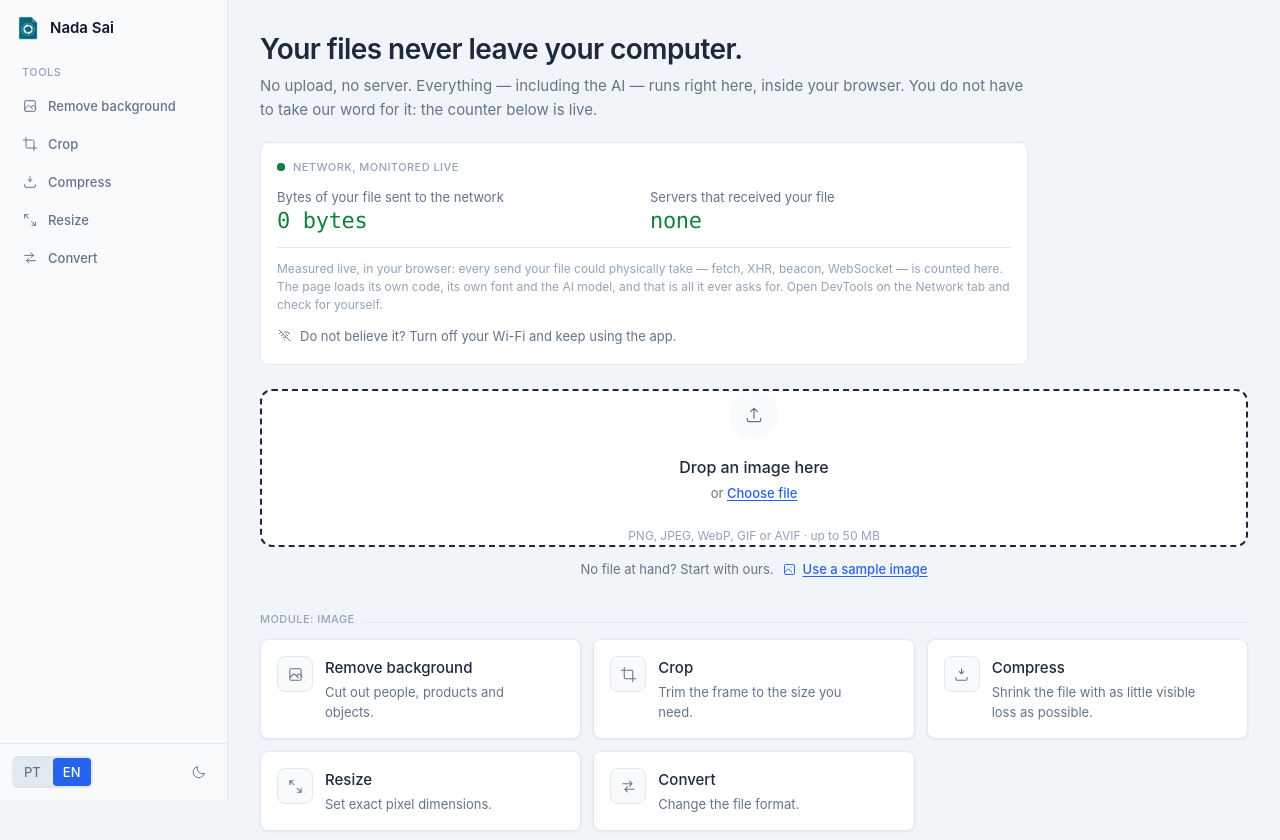
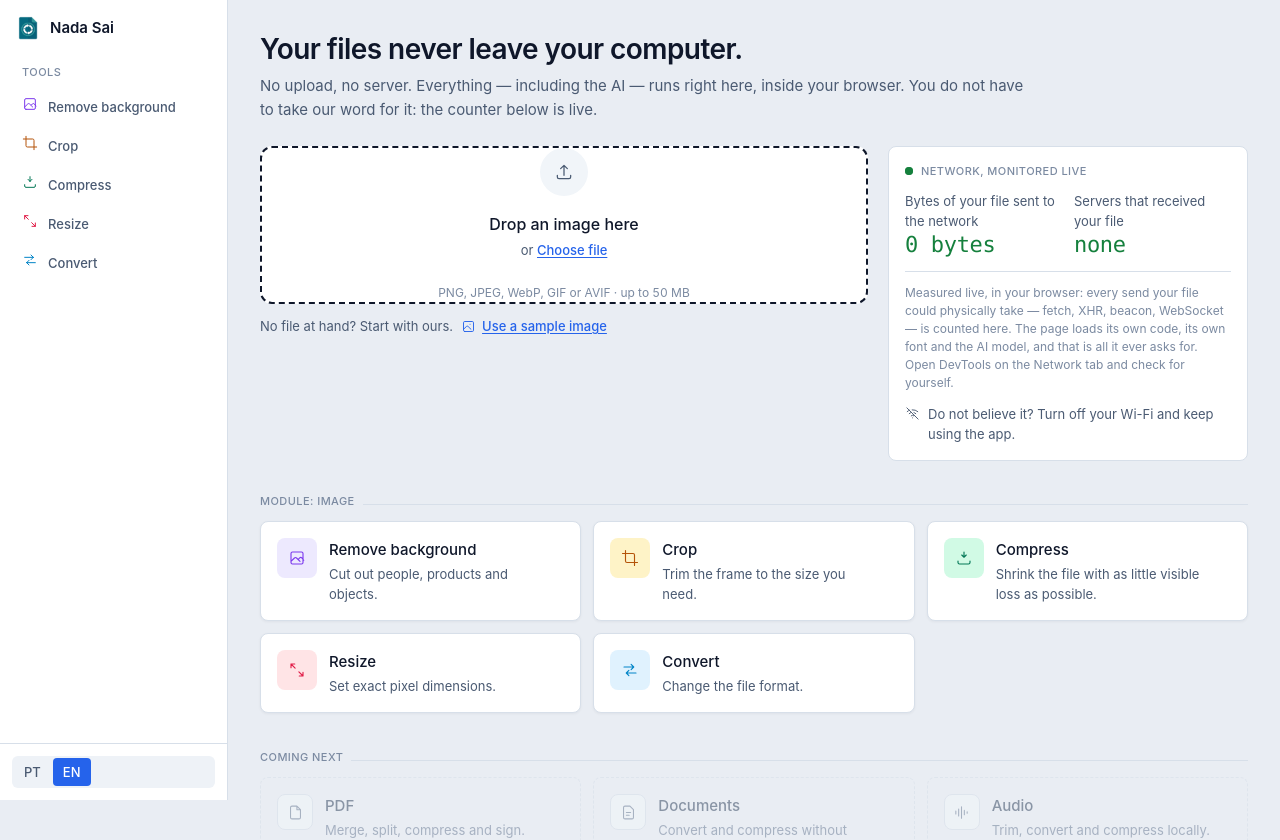
Before and after one commit to Luckas-Ferreira/nadasai, an Angular app: page / in a window 1280 px wide. Shown: the top 840 px of the page. Built offline with nearby package versions, Linux system fonts and the light colour scheme.

Commit message:
feat: implement tool definitions, hero component with file preview, and tool page shell

```diff
--- a/src/app/app.component.html
+++ b/src/app/app.component.html
@@ -14,7 +14,7 @@
       <app-tool-nav />
     </div>
 
-    <div class="mt-auto flex items-center justify-between gap-2 border-t border-rail-line p-3">
+    <div class="mt-auto border-t border-rail-line p-3">
       <app-segmented
         [options]="languages"
         [value]="i18n.currentLang()"
@@ -22,53 +22,32 @@
         [ariaLabel]="i18n.t()['app.lang_switch']"
         onRail
       />
-
-      <button
-        type="button"
-        (click)="themes.toggle()"
-        [attr.aria-label]="i18n.t()['app.theme_switch']"
-        class="flex h-8 w-8 items-center justify-center rounded-full text-rail-muted
-               transition-colors hover:bg-rail-hover hover:text-rail-text"
-      >
-        <app-icon [name]="themes.theme() === 'dark' ? 'sun' : 'moon'" [size]="16" />
-      </button>
     </div>
   </aside>
 
   <div class="flex min-w-0 flex-1 flex-col">
-    <!-- Mobile bar: the rail collapses, so the tools move into a scrollable strip. -->
-    <header class="sticky top-0 z-30 border-b border-line bg-surface md:hidden">
-      <div class="flex h-14 items-center gap-3 px-4">
+    <!-- Mobile top bar: one clean row. The tools no longer live here as a
+         cut-off scroll strip — they moved to the fixed bottom tab bar below,
+         so nothing gets clipped and the current tool is always visible. -->
+    <header class="sticky top-0 z-30 flex h-14 items-center gap-3 border-b border-line bg-surface px-4 md:hidden">
       <a routerLink="/" class="flex items-center gap-2">
         <img src="logo.webp" alt="" class="h-5 w-5 object-contain" />
         <span class="text-md font-semibold">Nada Sai</span>
       </a>
 
-        <button
-          type="button"
-          (click)="themes.toggle()"
-          [attr.aria-label]="i18n.t()['app.theme_switch']"
-          class="ml-auto flex h-8 w-8 items-center justify-center rounded-md text-muted hover:bg-raised"
-        >
-          <app-icon [name]="themes.theme() === 'dark' ? 'sun' : 'moon'" [size]="16" />
-        </button>
-
       <app-segmented
+        class="ml-auto"
         [options]="languages"
         [value]="i18n.currentLang()"
         (valueChange)="i18n.setLanguage($event)"
         [ariaLabel]="i18n.t()['app.lang_switch']"
       />
-      </div>
-
-      <div class="overflow-x-auto bg-rail px-3 py-2">
-        <app-tool-nav horizontal />
-      </div>
     </header>
 
     <app-current-file-bar />
 
-    <main class="flex-1 px-5 py-6 md:px-8 md:py-8">
+    <!-- Extra bottom padding on mobile so the last controls clear the tab bar. -->
+    <main class="flex-1 px-5 py-6 pb-24 md:px-8 md:py-8 md:pb-8">
       <router-outlet />
     </main>
 
@@ -84,4 +63,32 @@
       </div>
     </footer>
   </div>
+
+  <!-- Mobile tab bar. Fixed to the bottom, shows every tool at once (icon +
+       one-word label), so the 5th tool is never hidden behind a scroll. -->
+  <nav
+    class="fixed inset-x-0 bottom-0 z-40 grid grid-cols-5 border-t border-line bg-surface
+           pb-[env(safe-area-inset-bottom)] md:hidden"
+    [attr.aria-label]="i18n.t()['nav.tools']"
+  >
+    @for (tool of tools; track tool.id) {
+      <a
+        [routerLink]="'/' + tool.path"
+        routerLinkActive
+        #rla="routerLinkActive"
+        [attr.aria-current]="rla.isActive ? 'page' : null"
+        class="flex flex-col items-center gap-1 px-1 py-2 text-2xs font-medium transition-colors"
+        [class.text-accent]="rla.isActive"
+        [class.text-muted]="!rla.isActive"
+      >
+        <span
+          [style.--tone-fg]="'var(--tone-' + tool.tone + '-fg)'"
+          class="text-[color:var(--tone-fg)]"
+        >
+          <app-icon [name]="tool.icon" [size]="20" />
+        </span>
+        <span class="max-w-full truncate">{{ i18n.t()[tool.shortKey] }}</span>
+      </a>
+    }
+  </nav>
 </div>
--- a/src/app/app.component.ts
+++ b/src/app/app.component.ts
@@ -1,7 +1,7 @@
 import { ChangeDetectionStrategy, Component, inject } from '@angular/core';
-import { RouterLink, RouterOutlet } from '@angular/router';
-import { ThemeService } from './core/services/theme.service';
+import { RouterLink, RouterLinkActive, RouterOutlet } from '@angular/router';
 import { TranslationService, type Language } from './core/services/translation.service';
+import { TOOLS } from './core/tools/tools';
 import { CurrentFileBarComponent } from './shared/ui/current-file-bar.component';
 import { IconComponent } from './shared/ui/icon/icon.component';
 import { SegmentedComponent } from './shared/ui/segmented.component';
@@ -14,6 +14,7 @@ import { ToolNavComponent } from './shared/ui/tool-nav.component';
   imports: [
     RouterOutlet,
     RouterLink,
+    RouterLinkActive,
     ToolNavComponent,
     CurrentFileBarComponent,
     SegmentedComponent,
@@ -23,7 +24,7 @@ import { ToolNavComponent } from './shared/ui/tool-nav.component';
 })
 export class AppComponent {
   protected readonly i18n = inject(TranslationService);
-  protected readonly themes = inject(ThemeService);
+  protected readonly tools = TOOLS;
 
   protected readonly languages = [
     { value: 'pt' as Language, label: 'PT' },
--- a/src/app/core/services/theme.service.ts
+++ /dev/null
@@ -1,30 +0,0 @@
-import { Injectable, effect, signal } from '@angular/core';
-
-export type Theme = 'dark' | 'light';
-
-const STORAGE_KEY = 'imgwork.theme';
-
-function initialTheme(): Theme {
-  const stored = localStorage.getItem(STORAGE_KEY);
-  if (stored === 'dark' || stored === 'light') return stored;
-
-  // Dark-first: this is an image editor, and the stage is dark regardless.
-  return window.matchMedia?.('(prefers-color-scheme: light)').matches ? 'light' : 'dark';
-}
-
-@Injectable({ providedIn: 'root' })
-export class ThemeService {
-  readonly theme = signal<Theme>(initialTheme());
-
-  constructor() {
-    effect(() => {
-      const theme = this.theme();
-      document.documentElement.dataset['theme'] = theme;
-      localStorage.setItem(STORAGE_KEY, theme);
-    });
-  }
-
-  toggle(): void {
-    this.theme.update((t) => (t === 'dark' ? 'light' : 'dark'));
-  }
-}
--- a/src/app/features/hero/hero.component.html
+++ b/src/app/features/hero/hero.component.html
@@ -1,16 +1,9 @@
 <section class="mx-auto w-full max-w-[1240px]">
   <!-- The claim is the product. It used to live in the footer, in the smallest type on the page. -->
-  <header class="mb-5 max-w-3xl">
+  <header class="mb-6 max-w-3xl">
     <h1 class="text-3xl">{{ i18n.t()['hero.title'] }}</h1>
     <p class="mt-2 text-md text-muted">{{ i18n.t()['hero.subtitle'] }}</p>
   </header>
-
-  <!-- Not three checkmarks saying "nothing is uploaded" — that is a promise, and the
-       whole thesis is that a promise requires trust an architecture does not. This is
-       an instrument, and it reads zero. -->
-  <div class="mb-6 max-w-3xl">
-    <app-network-proof />
-  </div>
 
   @if (errorKey(); as key) {
     <div class="mb-5">
@@ -18,13 +11,20 @@
     </div>
   }
 
+  <!-- Action and proof, side by side. The primary column is the dropzone — or, once
+       a file is loaded, a full-size preview so the upload is unmistakably confirmed
+       (the old layout only showed a 32px thumbnail in the top bar). The live network
+       instrument sits in the aside instead of stranding a blank half-page to the
+       right. Stacks on small screens, action first. -->
+  <div class="grid items-start gap-5 lg:grid-cols-[minmax(0,1fr)_360px]">
+    <div class="min-w-0">
       @if (!state.currentFile()) {
         <app-dropzone (fileSelected)="onFile($event)" />
 
         <!-- Time-to-first-result was one drag-and-drop away, and someone evaluating the
              product has no file at hand and will not go hunting for one. Requires
              public/exemplo.jpg — a same-origin asset, so loading it sends nothing. -->
-    <p class="mt-3 flex flex-wrap items-center justify-center gap-x-2 gap-y-1 text-sm text-muted">
+        <p class="mt-3 flex flex-wrap items-center gap-x-2 gap-y-1 text-sm text-muted">
           {{ i18n.t()['hero.sample_hint'] }}
           <button
             type="button"
@@ -37,7 +37,35 @@
             {{ loadingSample() ? i18n.t()['common.processing'] : i18n.t()['hero.sample'] }}
           </button>
         </p>
+      } @else {
+        <div class="flex flex-col gap-3">
+          <app-preview-surface
+            [src]="previewUrl()"
+            [minHeight]="340"
+            [alt]="i18n.t()['common.original']"
+          />
+
+          <p class="flex flex-wrap items-center gap-x-2 gap-y-0.5 text-sm">
+            <span class="inline-flex items-center gap-1.5 font-medium text-text">
+              <span class="flex h-5 w-5 items-center justify-center rounded-full bg-success-soft text-success">
+                <app-icon name="check" [size]="13" />
+              </span>
+              {{ i18n.t()['hero.loaded'] }}
+            </span>
+            <span class="text-muted">{{ i18n.t()['hero.loaded_hint'] }}</span>
+          </p>
+        </div>
       }
+    </div>
+
+    <!-- Not three checkmarks saying "nothing is uploaded" — that is a promise, and the
+         whole thesis is that a promise requires trust an architecture does not. This is
+         an instrument, and it reads zero. It stays visible after a file loads, which is
+         exactly when "0 bytes sent" is worth the most. -->
+    <aside class="min-w-0">
+      <app-network-proof />
+    </aside>
+  </div>
 
   <div class="mt-8 mb-3 flex items-baseline gap-2">
     <h2 class="text-2xs font-medium uppercase text-faint">
@@ -51,15 +79,17 @@
       <li>
         <a
           [routerLink]="'/' + tool.path"
-          class="group flex h-full items-start gap-3 rounded-lg border border-line bg-surface p-4
-                 shadow-panel transition-colors hover:border-accent hover:bg-raised"
+          [style.--tone-fg]="'var(--tone-' + tool.tone + '-fg)'"
+          [style.--tone-bg]="'var(--tone-' + tool.tone + '-bg)'"
+          class="group flex h-full items-start gap-3 rounded-lg border border-line
+                 bg-surface p-4 shadow-panel transition-colors hover:border-[color:var(--tone-fg)]
+                 hover:bg-raised"
         >
           <span
-            class="flex h-9 w-9 shrink-0 items-center justify-center rounded-lg border border-line
-                   bg-raised text-muted transition-colors group-hover:border-accent
-                   group-hover:bg-accent-fill group-hover:text-on-accent"
+            class="flex h-10 w-10 shrink-0 items-center justify-center rounded-lg bg-[var(--tone-bg)]
+                   text-[color:var(--tone-fg)] transition-transform group-hover:scale-105"
           >
-            <app-icon [name]="tool.icon" [size]="17" />
+            <app-icon [name]="tool.icon" [size]="18" />
           </span>
 
           <span class="min-w-0">
--- a/src/app/features/hero/hero.component.ts
+++ b/src/app/features/hero/hero.component.ts
@@ -1,6 +1,7 @@
-import { ChangeDetectionStrategy, Component, inject, signal } from '@angular/core';
+import { ChangeDetectionStrategy, Component, effect, inject, signal, untracked } from '@angular/core';
 import { RouterLink } from '@angular/router';
 import { toMessageKey } from '../../core/errors';
+import { ObjectUrlScope } from '../../core/image/object-url';
 import { ImageStateService } from '../../core/services/image-state.service';
 import { TranslationService, type TranslationKey } from '../../core/services/translation.service';
 import { TOOLS } from '../../core/tools/tools';
@@ -9,6 +10,7 @@ import { DropzoneComponent } from '../../shared/ui/dropzone.component';
 import { IconComponent } from '../../shared/ui/icon/icon.component';
 import type { IconName } from '../../shared/ui/icon/icons';
 import { NetworkProofComponent } from '../../shared/ui/network-proof.component';
+import { PreviewSurfaceComponent } from '../../shared/ui/preview-surface.component';
 
 /**
  * The modules the same zero-upload engine is being extended to. Rendered inert:
@@ -52,10 +54,20 @@ const SAMPLE = { url: 'exemplo.jpg', name: 'exemplo.jpg', type: 'image/jpeg' } a
   selector: 'app-hero',
   standalone: true,
   changeDetection: ChangeDetectionStrategy.OnPush,
-  imports: [RouterLink, DropzoneComponent, IconComponent, AlertComponent, NetworkProofComponent],
+  providers: [ObjectUrlScope],
+  imports: [
+    RouterLink,
+    DropzoneComponent,
+    IconComponent,
+    AlertComponent,
+    NetworkProofComponent,
+    PreviewSurfaceComponent,
+  ],
   templateUrl: './hero.component.html',
 })
 export class HeroComponent {
+  private readonly urls = inject(ObjectUrlScope);
+
   protected readonly state = inject(ImageStateService);
   protected readonly i18n = inject(TranslationService);
   protected readonly tools = TOOLS;
@@ -63,6 +75,30 @@ export class HeroComponent {
 
   protected readonly errorKey = signal<TranslationKey | null>(null);
   protected readonly loadingSample = signal(false);
+
+  /**
+   * A real preview of the loaded file, shown right where the dropzone was, so a
+   * fresh upload is unmistakably confirmed — the old page only surfaced a 32px
+   * thumbnail in the top bar, which read as "did anything happen?".
+   */
+  protected readonly previewUrl = signal<string | null>(null);
+
+  constructor() {
+    effect(() => {
+      const file = this.state.currentFile();
+      // Read untracked: tracking the signal we write would loop, minting a new
+      // object URL every pass (same trap as CurrentFileBarComponent).
+      const previous = untracked(this.previewUrl);
+
+      if (!file) {
+        this.urls.revoke(previous);
+        this.previewUrl.set(null);
+        return;
+      }
+
+      this.previewUrl.set(this.urls.replace(previous, file));
+    });
+  }
 
   /** The home page had no uploader at all: you had to pick a tool before you could load anything. */
   protected onFile(file: File): void {
--- a/src/app/shared/ui/tool-nav.component.ts
+++ b/src/app/shared/ui/tool-nav.component.ts
@@ -41,7 +41,14 @@ const IDLE = `${LINK} text-rail-muted hover:bg-rail-hover hover:text-rail-text`;
             <span class="absolute left-0 top-1/2 h-4 w-0.5 -translate-y-1/2 rounded-full bg-accent"></span>
           }
 
-          <app-icon [name]="tool.icon" [size]="16" />
+          <!-- The icon keeps the tool's tone in both states, so the rail carries the
+               same colour coding as the home grid; the label stays a rail token. -->
+          <span
+            [style.--tone-fg]="'var(--tone-' + tool.tone + '-fg)'"
+            class="shrink-0 text-[color:var(--tone-fg)]"
+          >
+            <app-icon [name]="tool.icon" [size]="16" />
+          </span>
           {{ i18n.t()[tool.navKey] }}
         </a>
       }
--- a/src/app/shared/ui/tool-page.component.ts
+++ b/src/app/shared/ui/tool-page.component.ts
@@ -1,5 +1,6 @@
 import { ChangeDetectionStrategy, Component, computed, inject } from '@angular/core';
 import { input } from '@angular/core';
+import { ImageStateService } from '../../core/services/image-state.service';
 import { TranslationService } from '../../core/services/translation.service';
 import { ToolId, toolById } from '../../core/tools/tools';
 import { IconComponent } from './icon/icon.component';
@@ -10,6 +11,14 @@ import { IconComponent } from './icon/icon.component';
  * Left-aligned 22px heading. Every tool used to open with its own centred
  * `text-6xl font-black` hero, which pushed the actual work below the fold and
  * was the loudest generated-looking tell in the old design.
+ *
+ * The body has TWO layouts, keyed off whether a file is loaded:
+ *
+ * - Empty (no file): a single, narrower column centred in the page. The panel
+ *   is empty until there is a file to act on, so the old fixed two-column grid
+ *   reserved a 324px track that was always blank — the dropzone sat shoved to
+ *   the left with dead space beside and below it, which read as broken.
+ * - Loaded: the stage/panel split, where the controls finally have content.
  */
 @Component({
   selector: 'app-tool-page',
@@ -19,8 +28,12 @@ import { IconComponent } from './icon/icon.component';
   template: `
     <section class="mx-auto w-full max-w-[1240px]">
       <header class="mb-5 flex items-start gap-3">
-        <span class="mt-0.5 flex h-9 w-9 shrink-0 items-center justify-center rounded-lg border border-line bg-surface text-accent">
-          <app-icon [name]="tool().icon" [size]="18" />
+        <span
+          [style.--tone-fg]="'var(--tone-' + tool().tone + '-fg)'"
+          [style.--tone-bg]="'var(--tone-' + tool().tone + '-bg)'"
+          class="mt-0.5 flex h-10 w-10 shrink-0 items-center justify-center rounded-lg bg-[var(--tone-bg)] text-[color:var(--tone-fg)]"
+        >
+          <app-icon [name]="tool().icon" [size]="19" />
         </span>
 
         <div>
@@ -31,7 +44,11 @@ import { IconComponent } from './icon/icon.component';
 
       <ng-content select="[banner]" />
 
-      <div class="grid gap-5 lg:grid-cols-[minmax(0,1fr)_324px]">
+      <!-- One container, two shapes. The ng-content slots are declared ONCE (each
+           slot projects exactly once), and only the wrapper's classes change: a
+           centred single column while empty, the stage/panel grid once loaded.
+           The aside simply renders nothing until the tool fills its panel. -->
+      <div [class]="loaded() ? loadedLayout : emptyLayout">
         <div class="min-w-0">
           <ng-content select="[stage]" />
         </div>
@@ -45,8 +62,15 @@ import { IconComponent } from './icon/icon.component';
 })
 export class ToolPageComponent {
   protected readonly i18n = inject(TranslationService);
+  private readonly state = inject(ImageStateService);
 
   readonly toolId = input.required<ToolId>();
 
   protected readonly tool = computed(() => toolById(this.toolId()));
+
+  /** Drives the layout: the panel only has content once a file is in the chain. */
+  protected readonly loaded = computed(() => !!this.state.currentFile());
+
+  protected readonly loadedLayout = 'grid gap-5 lg:grid-cols-[minmax(0,1fr)_324px]';
+  protected readonly emptyLayout = 'mx-auto w-full max-w-[680px]';
 }
--- a/src/styles.css
+++ b/src/styles.css
@@ -133,69 +133,35 @@
 }
 
 /* -------------------------------------------------------------------------- */
-/* Dark is the default: this is an image editor.                              */
+/* One theme, committed. The app used to ship a dark default + a sun/moon       */
+/* toggle; it now resolves to a single crisp LIGHT look (iLoveIMG-clean). The   */
+/* only surface that stays dark is the image stage (--color-stage above) — a    */
+/* light surround skews how you judge an image, so that rule outlives the theme.*/
+/*                                                                              */
+/* Not washed out: the page sits a shade below pure white so the white cards    */
+/* separate on their own, the 1px lines are strong enough to read, and body     */
+/* text is near-black. Depth is page-vs-card + a clear line, never a heavy      */
+/* shadow.                                                                       */
 /* -------------------------------------------------------------------------- */
-:root,
-:root[data-theme="dark"] {
-  --base: #0f172a;          /* slate-900 */
-  --surface: #1e293b;       /* slate-800 — panels sit ABOVE the page, not below it */
-  --raised: #334155;        /* slate-700 — inputs, hover, inset controls */
-  --rail: #020617;          /* slate-950 — the one surface that recedes */
+:root {
+  --base: #e9edf3;          /* cool off-white — a touch below the cards so they lift */
+  --surface: #ffffff;       /* cards, panels, the rail */
+  --raised: #f1f5f9;        /* inputs, hover, inset controls */
+  --rail: #ffffff;
 
-  --line: #334155;
-  --line-strong: #475569;
+  --line: #d7dfe9;          /* readable, unlike the old near-invisible slate-200 */
+  --line-strong: #bcc7d6;   /* dropzone dashes, dividers that must carry weight */
 
-  --text: #e2e8f0;          /* slate-200 */
-  --muted: #94a3b8;         /* slate-400 */
-  --faint: #64748b;         /* slate-500 */
-
-  --rail-text: #f1f5f9;
-  --rail-muted: #94a3b8;
-  --rail-faint: #64748b;
-  --rail-hover: #1e293b;
-  --rail-active: #1e293b;
-  --rail-line: #1e293b;
-
-  --accent: #60a5fa;        /* blue-400 — readable on slate, unlike blue-600 */
-  --accent-hover: #93c5fd;
-  --accent-soft: #1e3a8a;
-  --accent-line: #60a5fa40;
-  --accent-fill: #2563eb;   /* blue-600 */
-  --accent-fill-hover: #3b82f6;
-  --on-accent: #ffffff;
-
-  --danger: #f87171;
-  --danger-soft: #45161690;
-  --danger-line: #f8717140;
-  --success: #4ade80;
-  --success-soft: #14532d90;
-  --success-line: #4ade8040;
-
-  --shadow-tint: rgb(2 6 23 / 0.4);
-  --shadow-tint-strong: rgb(2 6 23 / 0.6);
-
-  color-scheme: dark;
-}
-
-:root[data-theme="light"] {
-  --base: #f1f5f9;          /* slate-100 */
-  --surface: #ffffff;
-  --raised: #f8fafc;        /* slate-50 */
-  --rail: #f8fafc;          /* light too: a dark rail beside a light page was the loudest defect */
-
-  --line: #e2e8f0;          /* slate-200 */
-  --line-strong: #cbd5e1;   /* slate-300 */
-
-  --text: #1e293b;          /* slate-800 */
-  --muted: #64748b;         /* slate-500 */
-  --faint: #94a3b8;         /* slate-400 */
+  --text: #0f172a;          /* slate-900 — strong, crisp body + headings */
+  --muted: #4a5a72;         /* secondary copy, still high-contrast */
+  --faint: #7b8aa1;         /* labels, hints */
 
   --rail-text: #0f172a;
-  --rail-muted: #64748b;
-  --rail-faint: #94a3b8;
-  --rail-hover: #e2e8f0;
-  --rail-active: #dbeafe;   /* blue-100: the active tool is tinted, not just filled */
-  --rail-line: #e2e8f0;
+  --rail-muted: #4a5a72;
+  --rail-faint: #7b8aa1;
+  --rail-hover: #eef2f7;
+  --rail-active: #dfeaff;   /* blue-100: the active tool is tinted, not just filled */
+  --rail-line: #d7dfe9;
 
   --accent: #2563eb;        /* blue-600 */
   --accent-hover: #1d4ed8;  /* blue-700 */
@@ -212,8 +178,16 @@
   --success-soft: #f0fdf4;
   --success-line: #15803d33;
 
-  --shadow-tint: rgb(15 23 42 / 0.06);
-  --shadow-tint-strong: rgb(15 23 42 / 0.16);
+  /* Per-tool tones on light: a saturated-but-darker foreground for contrast on
+     white, and the stock -100 tint as the soft badge fill. */
+  --tone-violet-fg: #7c3aed;  --tone-violet-bg: #ede9fe;
+  --tone-amber-fg: #b45309;   --tone-amber-bg: #fef3c7;
+  --tone-emerald-fg: #047857; --tone-emerald-bg: #d1fae5;
+  --tone-rose-fg: #e11d48;    --tone-rose-bg: #ffe4e6;
+  --tone-sky-fg: #0284c7;     --tone-sky-bg: #e0f2fe;
+
+  --shadow-tint: rgb(15 23 42 / 0.05);
+  --shadow-tint-strong: rgb(15 23 42 / 0.14);
 
   color-scheme: light;
 }
@@ -280,6 +254,12 @@
   font-variant-numeric: tabular-nums;
 }
 
+/* Per-tool colour is wired at the element via inline `--tone-fg`/`--tone-bg`
+   custom properties (see tools.ts + the badge markup), NOT a `tone-<name>`
+   utility: the tool name only exists as an interpolated binding, and Tailwind's
+   scanner never sees it, so a @utility here would be tree-shaken to nothing.
+   The theme-flipping source values are the `--tone-<name>-*` tokens above. */
+
 @layer components {
   /* cropperjs ships its own CSS (loaded globally via angular.json). Re-skin it so
      the editor doesn't look like a bolted-on third-party widget. */
```
Also changed, not shown: src/app/core/services/translation.service.ts (+16 -0 lines), src/app/core/tools/tools.ts (+23 -0 lines), 1 other file (tests, documents, lock files or other folders). Lines whose indentation alone changed are shown as unchanged.
